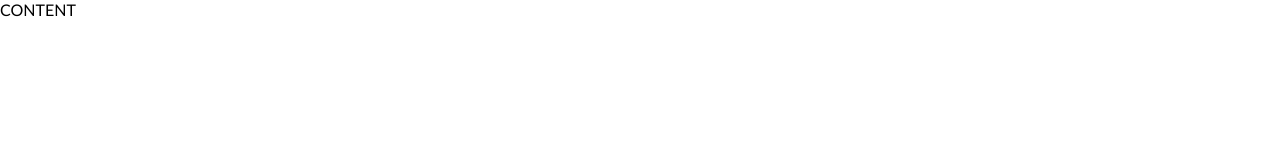
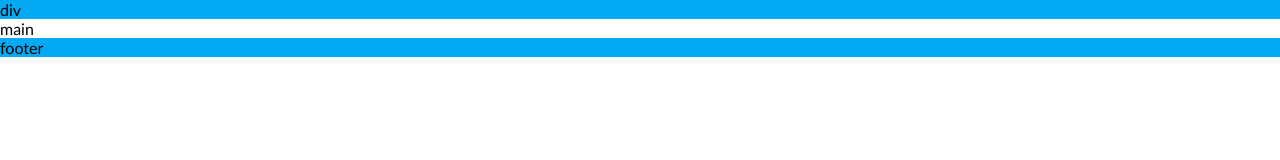
Before and after one commit to SarunasDov/12-coming-soon, a website: page index.html in a window 1280 px wide. Drawn offline with Linux system fonts and the light colour scheme.

Commit message:
background colors

```diff
--- a/css/base/variables.css
+++ b/css/base/variables.css
@@ -0,0 +1,4 @@
+:root {
+  --color-primary: #03a9f3;
+  --color-secondary: #ea1e63;
+}
--- a/css/home.css
+++ b/css/home.css
@@ -12,4 +12,12 @@
 @import "./components/mouse.css";
 @import "./components/progress-bar.css";
 
-/* ....    */
+/* CUSTOM STYLE  */
+
+.bg-primary {
+  background-color: var(--color-primary);
+}
+
+.bg-secondary {
+  background-color: var(--color-secondary);
+}
--- a/index.html
+++ b/index.html
@@ -8,7 +8,17 @@
     <link rel="stylesheet" href="./css/home.css">
 </head>
 <body>
-    CONTENT
+    <div class="hero bg-primary">
+        div
+    </div>
+
+    <main>
+        main
+    </main>
+
+    <footer class="bg-primary">
+        footer
+    </footer>
 
     <script src="./js/home.js" type="module" defer></script>
 </body>
```
